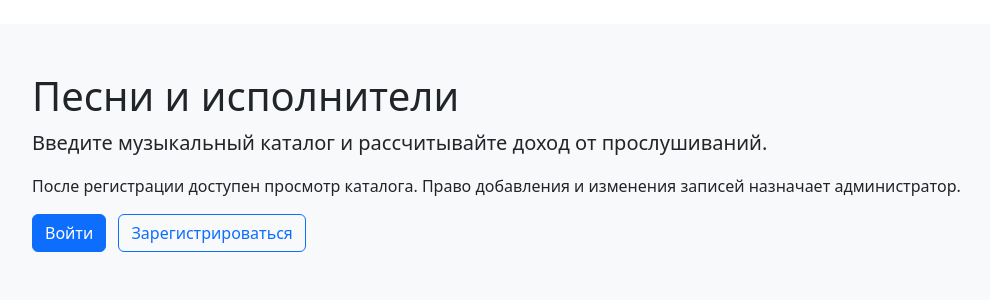
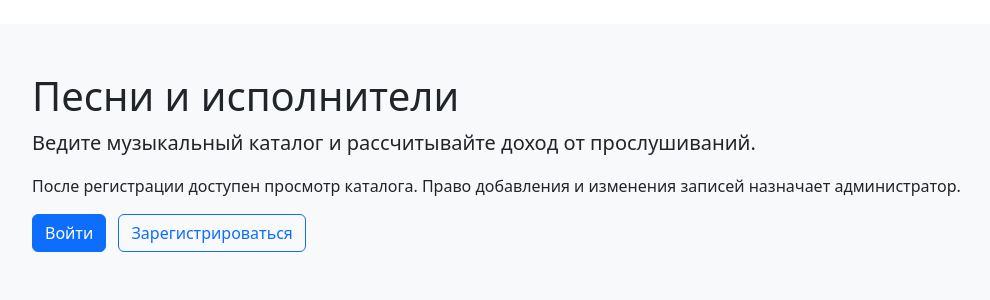
Before and after one commit to Vek123/urfu_prog2, a Django app: page / in a window 1280 px wide. Shown: the part 57-357 px from the top of the page, without its empty margins (98-1088 px from the left). Run offline with Django 5.2, Linux system fonts and the light colour scheme; data comes from the database, SQL or seed files in the repository.

Commit message:
course_work_fix

```diff
--- a/coursework/src/apps/music/templates/music/index.html
+++ b/coursework/src/apps/music/templates/music/index.html
@@ -3,7 +3,7 @@
 {% block content %}
     <div class="p-4 p-md-5 bg-body-tertiary rounded-3">
         <h1 class="display-6">Песни и исполнители</h1>
-        <p class="lead">Введите музыкальный каталог и рассчитывайте доход от прослушиваний.</p>
+        <p class="lead">Ведите музыкальный каталог и рассчитывайте доход от прослушиваний.</p>
         {% if user.is_authenticated %}
             <a class="btn btn-primary" href="/songs">Открыть каталог</a>
         {% else %}
```
